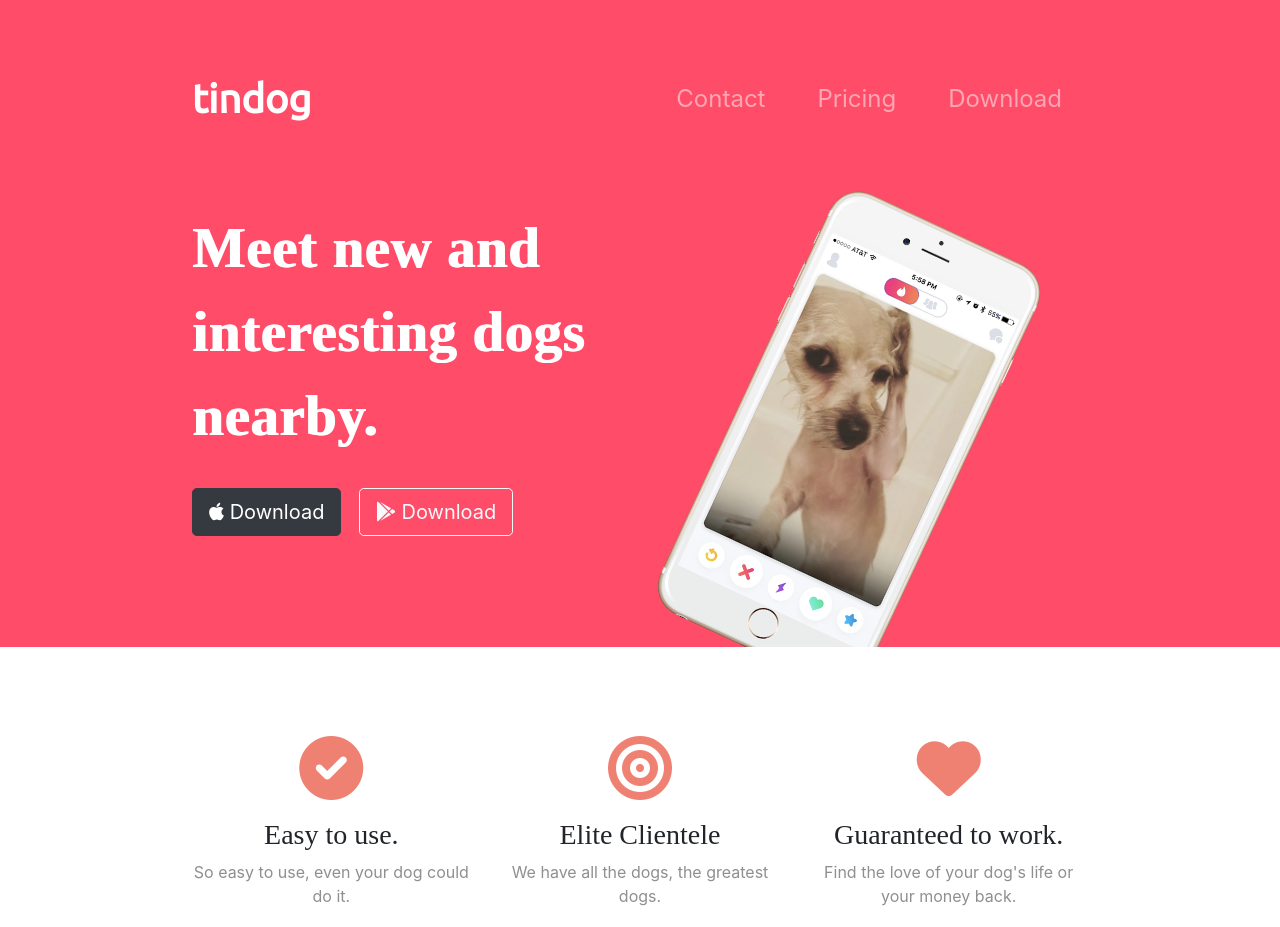
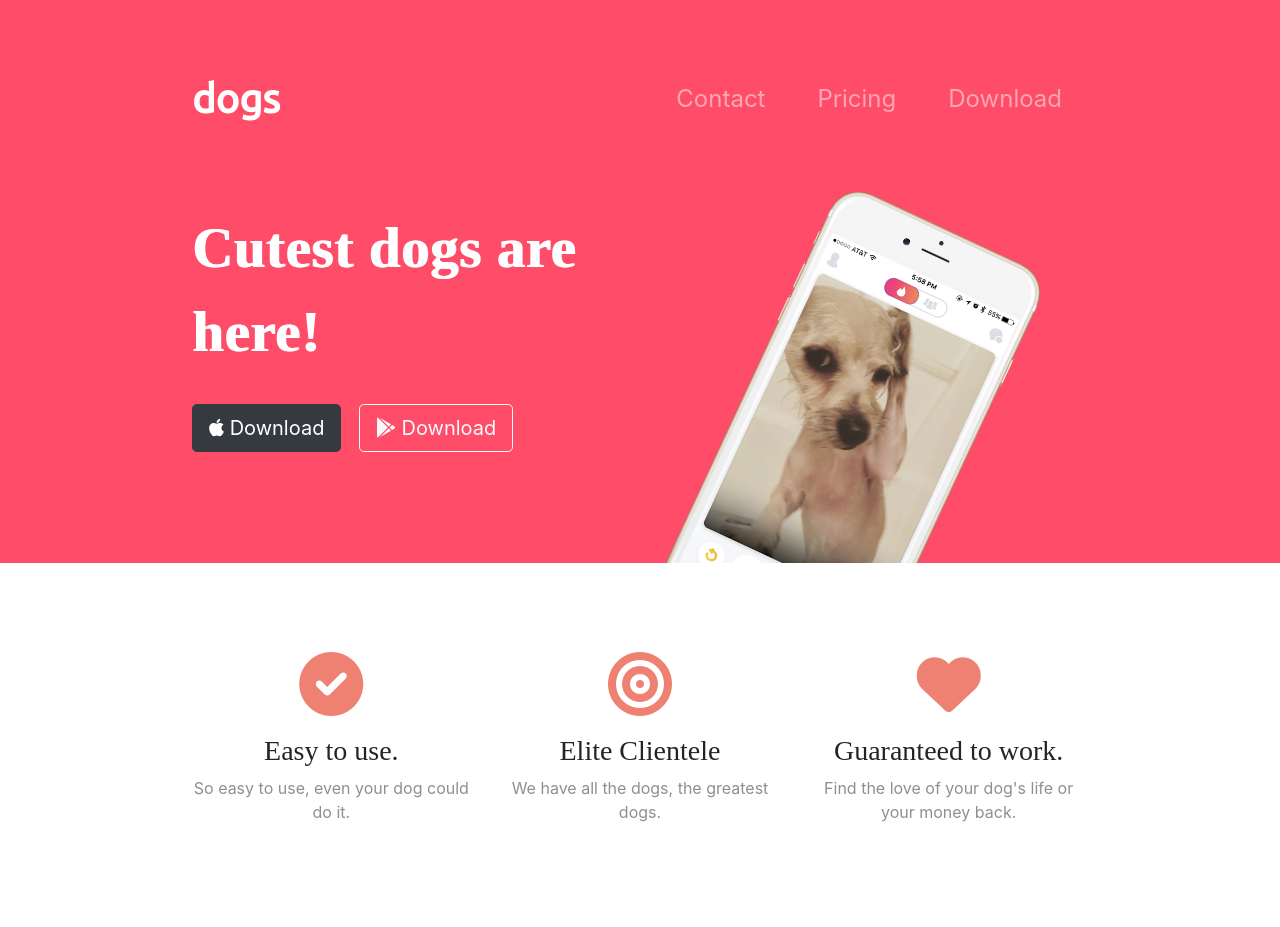
Before and after one commit to hasret-turkmen/TinDog, a plain HTML site: page index.html in a window 1280 px wide. Shown: the top 927 px of the page. Drawn offline with nearby package versions, Linux system fonts and the light colour scheme.

Commit message:
Update index.html

```diff
--- a/index.html
+++ b/index.html
@@ -31,7 +31,7 @@
       <!-- Nav Bar -->
       <nav class="navbar navbar-expand-lg navbar-dark">
 
-        <a class="navbar-brand" href="#">tindog</a>
+        <a class="navbar-brand" href="#">dogs</a>
         <button class="navbar-toggler" type="button" data-bs-toggle="collapse" data-bs-target="#navbarSupportedContent" aria-controls="navbarSupportedContent" aria-expanded="false" aria-label="Toggle navigation">
           <span class="navbar-toggler-icon"></span>
         </button>
@@ -57,7 +57,7 @@
 
       <div class="row">
         <div class="col-lg-6">
-          <h1 class="big-heading">Meet new and interesting dogs nearby.</h1>
+          <h1 class="big-heading">Cutest dogs are here!</h1>
           <button type="button" class="btn btn-dark btn-lg download-button"><i class="fa-brands fa-apple"></i> Download</button>
           <button type="button" class="btn btn-outline-light btn-lg download-button"><i class="fa-brands fa-google-play"></i> Download</button>
         </div>
```
